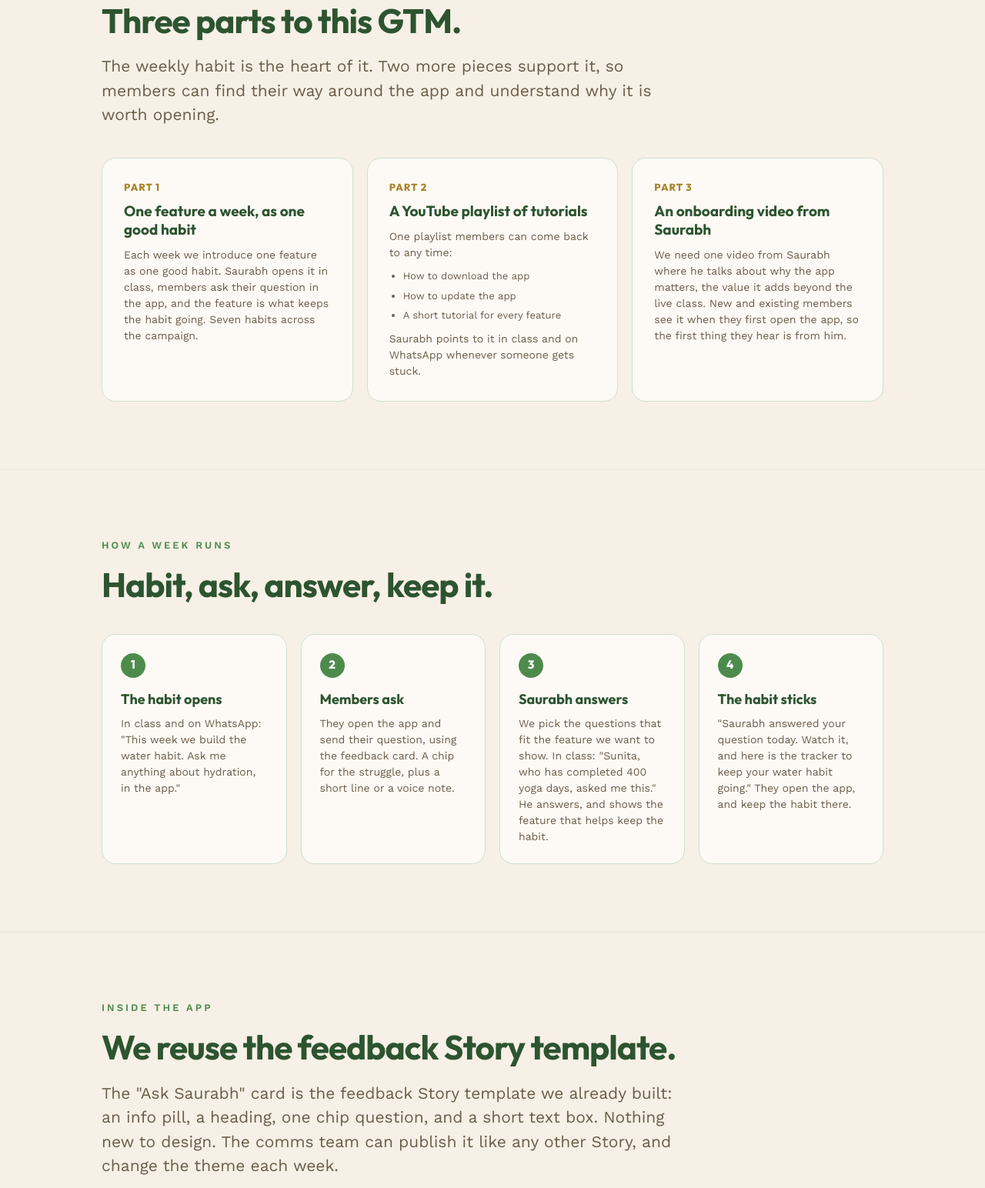
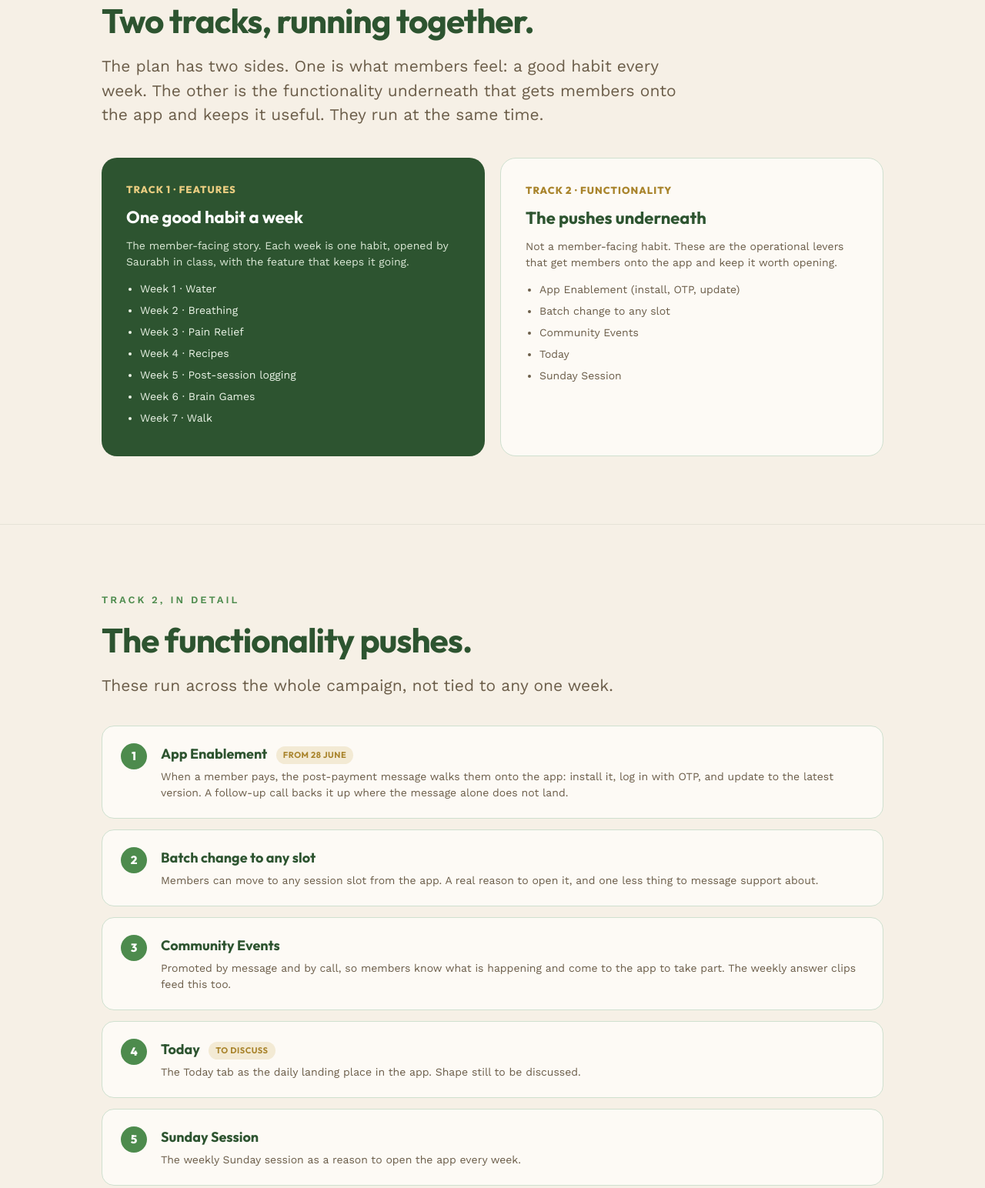
Before and after one commit to khushibagai-create/habuild-gtm-pitch, a plain HTML site: page gtm-pitch-ask-saurabh.html in a window 1280 px wide. Shown: the part 1755-3299 px from the top of the page at 77% size. Drawn offline with nearby package versions, Linux system fonts and the light colour scheme.

Commit message:
Split GTM into two tracks: Features (themes) and Functionality
Co-Authored-By: Claude Opus 4.8 (1M context) <noreply@anthropic.com>

```diff
--- a/gtm-pitch-ask-saurabh.html
+++ b/gtm-pitch-ask-saurabh.html
@@ -53,6 +53,29 @@
   .pillar p{font-size:14px;margin-top:10px;}
   .pillar ul{margin:10px 0 0 0;padding-left:18px;}
   .pillar li{font-size:13px;color:var(--warm);margin-bottom:6px;}
+  .tracks{display:grid;grid-template-columns:1fr 1fr;gap:20px;margin-top:40px;}
+  .track{border-radius:20px;padding:32px;}
+  .track.feat{background:var(--sage-700);}
+  .track.func{background:var(--ivory);border:1px solid var(--sage-200);}
+  .track .tk{font-family:'Outfit';font-weight:800;font-size:13px;letter-spacing:1px;}
+  .track.feat .tk{color:#e8cc80;}
+  .track.func .tk{color:var(--gold-dk);}
+  .track h3{font-size:22px;margin-top:10px;}
+  .track.feat h3{color:#fff;}
+  .track.func h3{color:var(--sage-700);}
+  .track p{font-size:14px;margin-top:10px;}
+  .track.feat p{color:#dbe8d6;}
+  .track.func p{color:var(--warm);}
+  .track ul{margin-top:14px;padding-left:18px;}
+  .track li{font-size:14px;margin-bottom:7px;}
+  .track.feat li{color:#eaf3e6;}
+  .track.func li{color:var(--warm);}
+  .funclist{margin-top:36px;display:flex;flex-direction:column;gap:14px;}
+  .funcitem{display:flex;gap:18px;background:var(--ivory);border:1px solid var(--sage-200);border-radius:16px;padding:22px 24px;align-items:flex-start;}
+  .funcitem .fn{flex-shrink:0;font-family:'Outfit';font-weight:800;font-size:15px;color:#fff;background:var(--sage-500);width:34px;height:34px;border-radius:50%;display:flex;align-items:center;justify-content:center;}
+  .funcitem .ft{font-family:'Outfit';font-weight:700;font-size:18px;color:var(--sage-700);}
+  .funcitem p{font-size:14px;margin-top:6px;color:var(--warm);}
+  .funcitem .tag{display:inline-block;font-size:11px;font-weight:700;letter-spacing:.5px;color:var(--gold-dk);background:#f3ead4;padding:3px 9px;border-radius:999px;margin-left:8px;vertical-align:middle;}
   .weekacc{margin-top:14px;border:1px solid var(--sage-200);border-radius:16px;background:var(--ivory);overflow:hidden;}
   .weekacc summary{list-style:none;cursor:pointer;padding:20px 24px;font-family:'Outfit';font-weight:700;font-size:18px;color:var(--sage-700);display:flex;justify-content:space-between;align-items:center;gap:16px;}
   .weekacc summary::-webkit-details-marker{display:none;}
@@ -69,7 +92,7 @@
   .wamsg{background:#dcf8c6;border-radius:12px;padding:12px 15px;font-size:14px;color:#1f3a1f;max-width:78%;align-self:flex-start;box-shadow:0 1px 2px rgba(0,0,0,.08);line-height:1.45;}
   .wamsg .day{display:block;font-size:11px;font-weight:700;color:#3f7a3f;margin-bottom:5px;letter-spacing:.4px;}
   .wamsg .hinglish{display:block;margin-top:7px;color:#3a5a3a;font-style:italic;font-size:13px;}
-  @media(max-width:900px){.loopgrid,.theme-cal,.pillars{grid-template-columns:1fr;}.askwrap{flex-direction:column;}.wamsg{max-width:100%;}}
+  @media(max-width:900px){.loopgrid,.theme-cal,.pillars,.tracks{grid-template-columns:1fr;}.askwrap{flex-direction:column;}.wamsg{max-width:100%;}.funcitem{flex-direction:column;gap:12px;}}
 </style>
 </head>
 <body>
@@ -107,17 +130,97 @@
 
 <section>
   <div class="wrap">
-    <div class="eyebrow">What we are doing</div>
-    <h2>Three parts to this GTM.</h2>
-    <p class="lead">The weekly habit is the heart of it. Two more pieces support it, so members can find their way around the app and understand why it is worth opening.</p>
+    <div class="eyebrow">How the plan is split</div>
+    <h2>Two tracks, running together.</h2>
+    <p class="lead">The plan has two sides. One is what members feel: a good habit every week. The other is the functionality underneath that gets members onto the app and keeps it useful. They run at the same time.</p>
+    <div class="tracks">
+      <div class="track feat">
+        <div class="tk">TRACK 1 · FEATURES</div>
+        <h3>One good habit a week</h3>
+        <p>The member-facing story. Each week is one habit, opened by Saurabh in class, with the feature that keeps it going.</p>
+        <ul>
+          <li>Week 1 · Water</li>
+          <li>Week 2 · Breathing</li>
+          <li>Week 3 · Pain Relief</li>
+          <li>Week 4 · Recipes</li>
+          <li>Week 5 · Post-session logging</li>
+          <li>Week 6 · Brain Games</li>
+          <li>Week 7 · Walk</li>
+        </ul>
+      </div>
+      <div class="track func">
+        <div class="tk">TRACK 2 · FUNCTIONALITY</div>
+        <h3>The pushes underneath</h3>
+        <p>Not a member-facing habit. These are the operational levers that get members onto the app and keep it worth opening.</p>
+        <ul>
+          <li>App Enablement (install, OTP, update)</li>
+          <li>Batch change to any slot</li>
+          <li>Community Events</li>
+          <li>Today</li>
+          <li>Sunday Session</li>
+        </ul>
+      </div>
+    </div>
+  </div>
+</section>
+
+<section>
+  <div class="wrap">
+    <div class="eyebrow">Track 2, in detail</div>
+    <h2>The functionality pushes.</h2>
+    <p class="lead">These run across the whole campaign, not tied to any one week.</p>
+    <div class="funclist">
+      <div class="funcitem">
+        <div class="fn">1</div>
+        <div>
+          <div class="ft">App Enablement <span class="tag">FROM 28 JUNE</span></div>
+          <p>When a member pays, the post-payment message walks them onto the app: install it, log in with OTP, and update to the latest version. A follow-up call backs it up where the message alone does not land.</p>
+        </div>
+      </div>
+      <div class="funcitem">
+        <div class="fn">2</div>
+        <div>
+          <div class="ft">Batch change to any slot</div>
+          <p>Members can move to any session slot from the app. A real reason to open it, and one less thing to message support about.</p>
+        </div>
+      </div>
+      <div class="funcitem">
+        <div class="fn">3</div>
+        <div>
+          <div class="ft">Community Events</div>
+          <p>Promoted by message and by call, so members know what is happening and come to the app to take part. The weekly answer clips feed this too.</p>
+        </div>
+      </div>
+      <div class="funcitem">
+        <div class="fn">4</div>
+        <div>
+          <div class="ft">Today <span class="tag">TO DISCUSS</span></div>
+          <p>The Today tab as the daily landing place in the app. Shape still to be discussed.</p>
+        </div>
+      </div>
+      <div class="funcitem">
+        <div class="fn">5</div>
+        <div>
+          <div class="ft">Sunday Session</div>
+          <p>The weekly Sunday session as a reason to open the app every week.</p>
+        </div>
+      </div>
+    </div>
+  </div>
+</section>
+
+<section>
+  <div class="wrap">
+    <div class="eyebrow">What we are building to support it</div>
+    <h2>Three things to get ready.</h2>
     <div class="pillars">
       <div class="pillar">
-        <div class="pn">PART 1</div>
-        <h3>One feature a week, as one good habit</h3>
-        <p>Each week we introduce one feature as one good habit. Saurabh opens it in class, members ask their question in the app, and the feature is what keeps the habit going. Seven habits across the campaign.</p>
+        <div class="pn">BUILD 1</div>
+        <h3>The Hydration feature</h3>
+        <p>The water tracker for week 1. It reminds members and lets them tick each glass. Still being built.</p>
       </div>
       <div class="pillar">
-        <div class="pn">PART 2</div>
+        <div class="pn">BUILD 2</div>
         <h3>A YouTube playlist of tutorials</h3>
         <p>One playlist members can come back to any time:</p>
         <ul>
@@ -125,12 +228,11 @@
           <li>How to update the app</li>
           <li>A short tutorial for every feature</li>
         </ul>
-        <p>Saurabh points to it in class and on WhatsApp whenever someone gets stuck.</p>
       </div>
       <div class="pillar">
-        <div class="pn">PART 3</div>
+        <div class="pn">BUILD 3</div>
         <h3>An onboarding video from Saurabh</h3>
-        <p>We need one video from Saurabh where he talks about why the app matters, the value it adds beyond the live class. New and existing members see it when they first open the app, so the first thing they hear is from him.</p>
+        <p>One video where Saurabh talks about why the app matters, the value it adds beyond the live class. Members see it when they first open the app.</p>
       </div>
     </div>
   </div>
```
